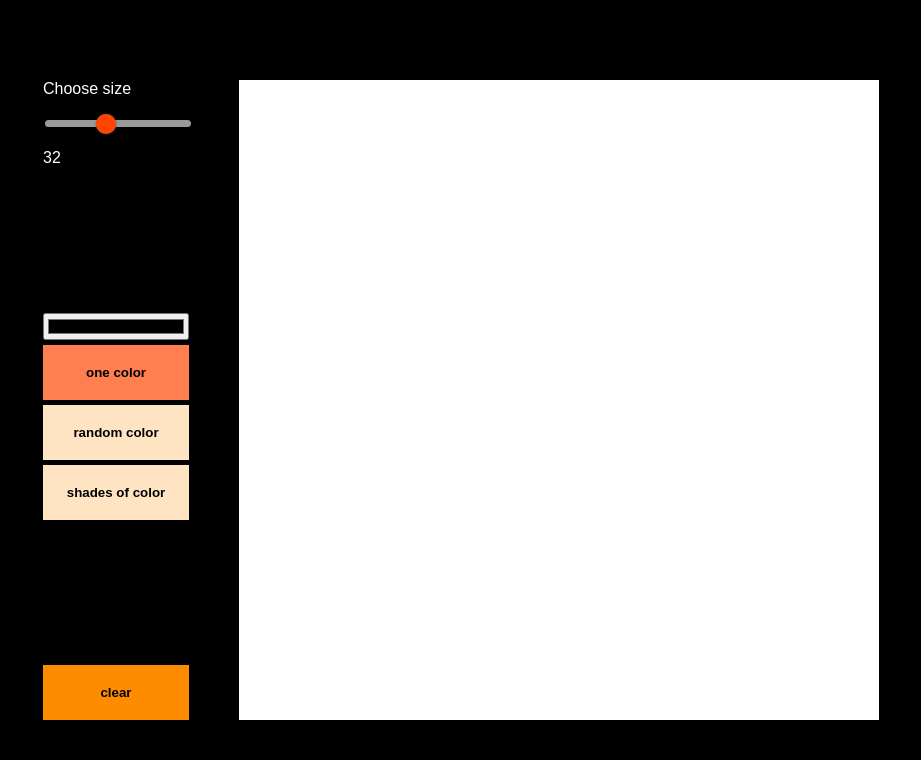
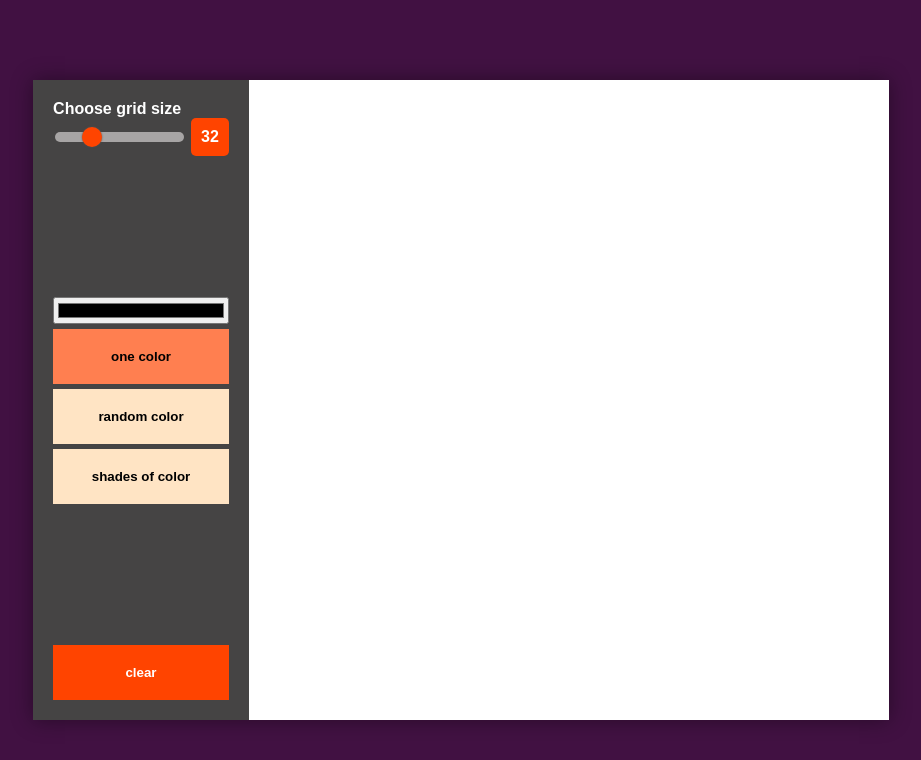
Before and after one commit to kozzzin/etch-a-sketch, a plain HTML site: page index.html in a window 1280 px wide. Shown: the whole page, without its empty margins (179-1100 px from the left). Drawn offline with Linux system fonts and the light colour scheme.

Commit message:
first version finished

```diff
--- a/css/styles.css
+++ b/css/styles.css
@@ -12,15 +12,15 @@ body {
 }
 
 body {
-    background-color: black;
+    background-color: rgb(65, 17, 66);
 }
 
 #main-container {
     display: flex;
-    align-items: center;
-    justify-content: center;
-    gap: 50px;
+    align-items: stretch;
+    justify-content: stretch;
     height: 80%;
+    box-shadow: 0 0 20px rgba(0, 0, 0, 0.4);
 }
 
 #interface {
@@ -29,7 +29,10 @@ body {
     justify-content: space-between;
     color: rgb(255, 255, 255);
     height: 100%;
-    flex: 1 1 100px;
+    flex: 1 170px;
+    background-color: rgb(69, 68, 68);
+    padding: 20px;
+    box-sizing: border-box;
 }
 
 #choose-color {
@@ -61,7 +64,8 @@ body {
 }
 
 #interface #clear {
-    background-color: darkorange;
+    background-color: #ff4400;
+    color: #fff;
 }
 
 #interface #clear:hover {
@@ -96,38 +100,47 @@ body {
     display: flex;
     flex-direction: column;
     align-items: flex-start;
-    gap: 20px;
+    font-weight: bold;
+}
+
+#grid-size-value {
+   background: #ff4400;
+   padding: 10px;
+   border-radius: 5px;
 }
 
 #grid-range {
     color: yellow;
 }
 
+#slider {
+    display: flex;
+    align-items: center;
+    gap: 5px;
+}
+
 input[type="range"] {
     -webkit-appearance: none;
-    margin-right: 15px;
-    width: 200px;
-    height: 7px;
-    background: rgba(255, 255, 255, 0.6);
+    height: 10px;
+    background: rgba(233, 231, 231, 0.6);
     border-radius: 5px;
-    background-size: 70% 100%;
-    background-repeat: no-repeat;
-  }
+}
 
-  input[type="range"]::-webkit-slider-thumb {
+
+
+input[type="range"]::-webkit-slider-thumb {
     -webkit-appearance: none;
     height: 20px;
     width: 20px;
     border-radius: 50%;
-    background: #ff4500;
+    background: #ff4400;
     cursor: ew-resize;
     box-shadow: 0 0 2px 0 #555;
-    transition: background .3s ease-in-out;
-  }
+}
 
-  input[type=range]::-webkit-slider-runnable-track  {
+input[type=range]::-webkit-slider-runnable-track  {
     -webkit-appearance: none;
     box-shadow: none;
     border: none;
     background: transparent;
-  }
+}
--- a/index.html
+++ b/index.html
@@ -12,9 +12,11 @@
     <div id="main-container">
         <div id="interface">
             <div id="grid-size">
-                <span>Choose size</span>
-                <input type="range" min="10" max="64" value="32" class="slider" id="grid-range">
-                <span id="grid-size-value">32</span>
+                <span>Choose grid size</span>
+                <div id="slider">
+                    <input type="range" min="10" max="100" value="32" class="slider" id="grid-range">
+                    <span id="grid-size-value">32</span>
+                </div>
             </div>
             <div id="choose-color">
                 <input type="color" id="pen-color" value="#000000">
--- a/js/script.js
+++ b/js/script.js
@@ -17,7 +17,7 @@ document.addEventListener('DOMContentLoaded',function(e){
             let currentColor = window.getComputedStyle(e.target).backgroundColor;
             let rgbColors = /rgb\((.*)\)/i.exec(currentColor);
             let rgbColorArray = rgbColors[1].split(', ');
-            rgbColorArray = rgbColorArray.map(e => Math.round(parseInt(e) *  0.9));
+            rgbColorArray = rgbColorArray.map(e => Math.round(parseInt(e) - 25));
             rgbColors = rgbColorArray.toString();
             e.target.style.backgroundColor = `rgb(${rgbColors})`;
         } else {
```
